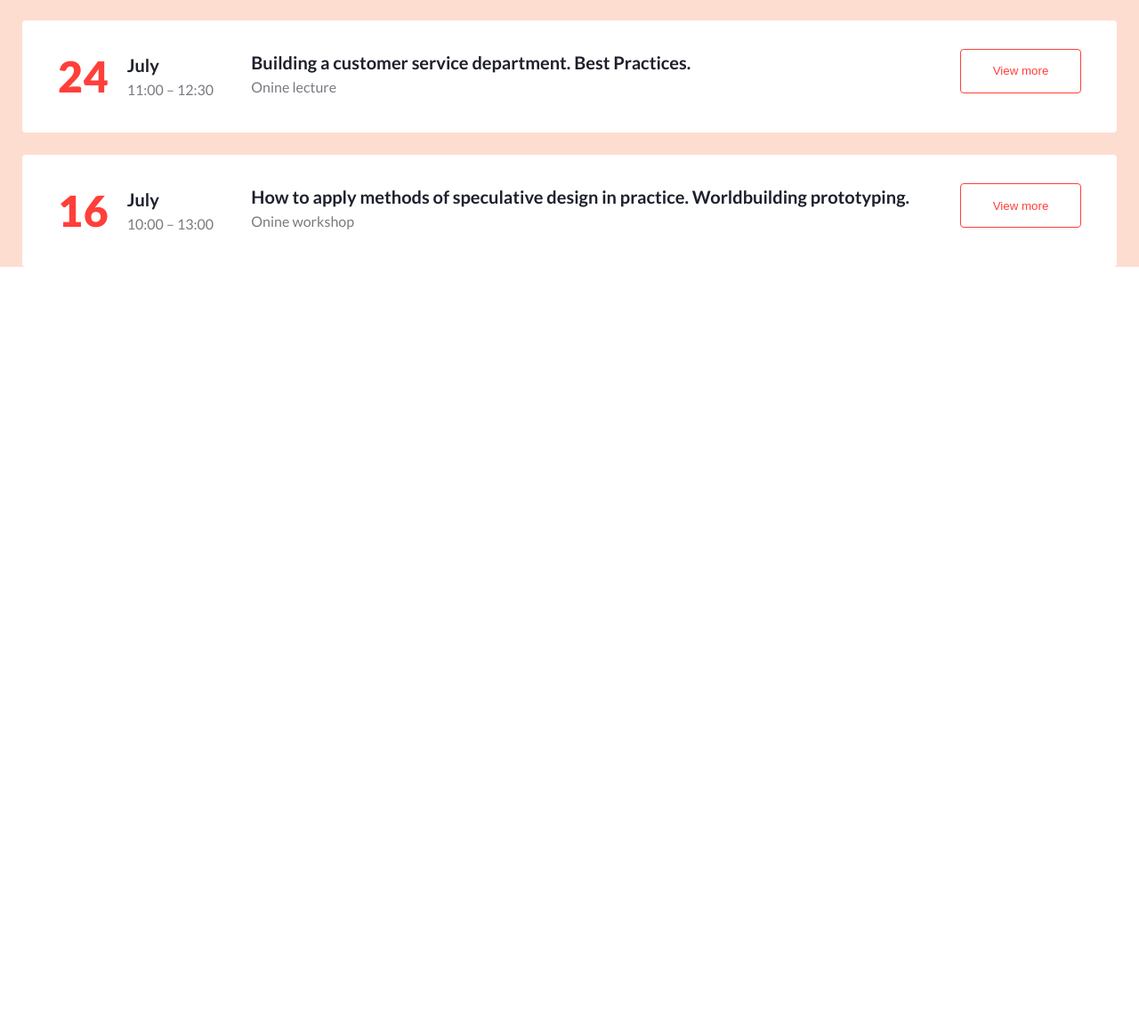
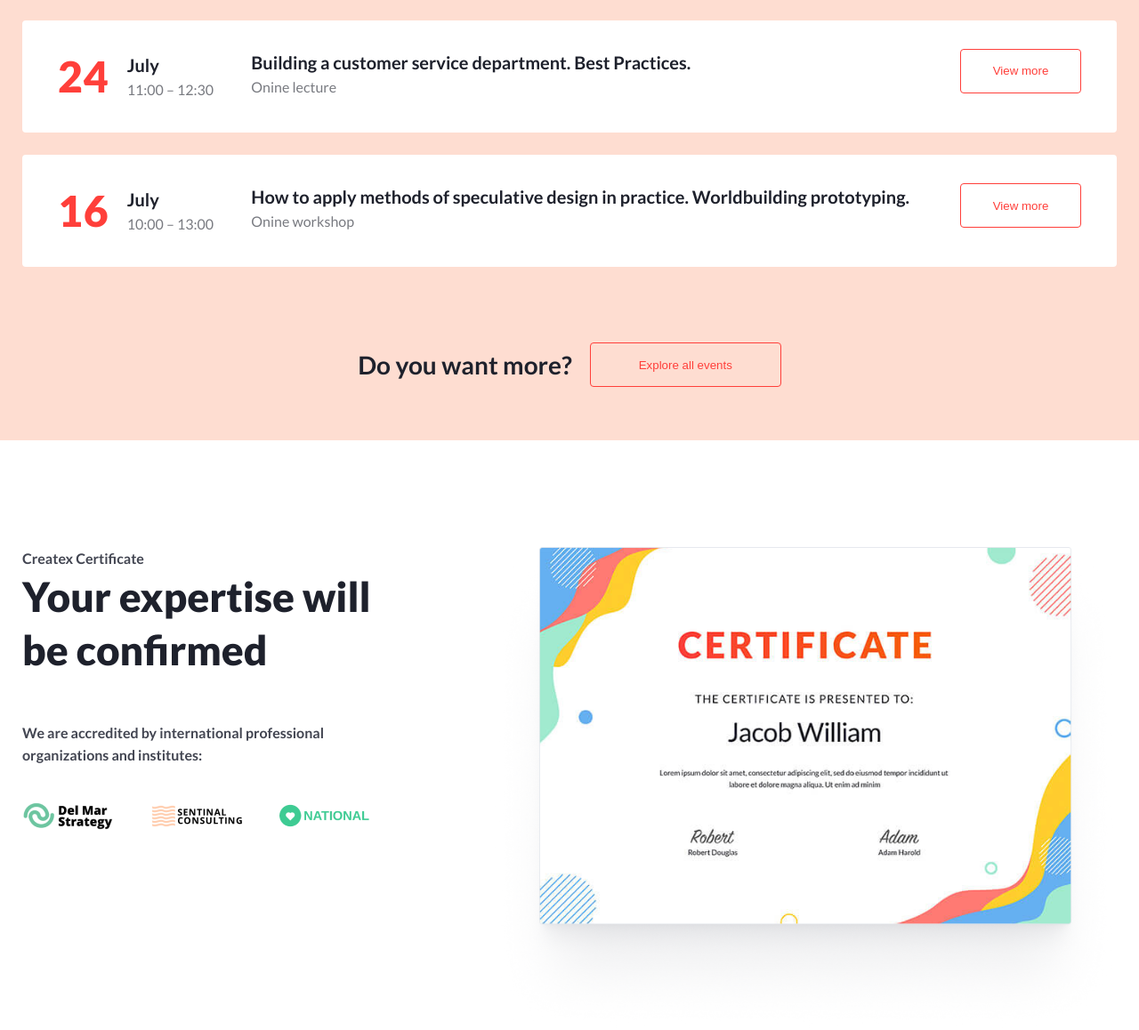
Before and after one commit to Fizz1eOut/--REATEX, a plain HTML site: page index.html in a window 1280 px wide. Shown: the part 3877-5035 px from the top of the page at 89% size. Before the commit the page ends 4177 px from the top, so only its background shows below. Drawn offline with nearby package versions, Linux system fonts and the light colour scheme.

Commit message:
Add files via upload

```diff
--- a/css/style.css
+++ b/css/style.css
@@ -934,6 +934,7 @@
   }
 }
 
+/* lectures  */
 .lectures {
   margin-top: 120px;
   background: #FEDDD1;
@@ -1015,6 +1016,27 @@
   max-width: 136px;
   width: 100%;
 }
+.lectures__bottom {
+}
+.bottom-lectures {
+  padding: 60px 0;
+  display: flex;
+  align-items: center;
+  justify-content: center;
+  gap: 20px;
+}
+.bottom-lectures__title {
+  font-weight: 700;
+  font-size: 28px;
+  line-height: 150%;
+  color: #1E212C;
+}
+.bottom-lectures__button {
+  max-width: 215px;
+  width: 100%;
+}
+
+
 
 @media (max-width: 767.98px) {
   .lectures {
@@ -1050,3 +1072,73 @@
     justify-content: center;
   }
 }
+
+@media (max-width: 500.98px) {
+  .bottom-lectures {
+    flex-direction: column;
+    padding: 30px 0 60px;
+  }
+}
+
+/* certificate */
+.certificate {
+  margin-top: 120px;
+}
+.certificate__container {
+}
+.certificate__body {
+  display: flex;
+  justify-content: space-between;
+  gap: 10px;
+}
+.certificate__content {
+  max-width: 392px;
+}
+.certificate__subtitle {
+}
+.certificate__title {
+  text-transform: none;
+  margin-bottom: 50px;
+}
+.certificate__text {
+  margin-bottom: 30px;
+}
+.certificate__pictures {
+
+}
+.pictures {
+  display: flex;
+  justify-content: space-between;
+  width: 100%;
+  gap: 10px;
+}
+.pictures__item {
+}
+.certificate__image {
+  max-width: 700px;
+}
+.certificate__image img {
+  max-width: 100%;
+}
+
+@media (max-width: 767.98px) {
+  .certificate {
+    margin-top: 70px;
+  }
+  .certificate__body {
+    flex-direction: column;
+    align-items: center;
+    row-gap: 40px;
+  }
+}
+@media (max-width: 500.98px) {
+  .certificate {
+    margin-top: 50px;
+  }
+  .certificate__title {
+    margin-bottom: 30px;
+  }
+  .pictures__item img {
+    max-width: 100%;
+  }
+}
--- a/index.html
+++ b/index.html
@@ -8,6 +8,7 @@
   <link rel="preconnect" href="https://fonts.googleapis.com">
   <link rel="preconnect" href="https://fonts.gstatic.com" crossorigin>
   <link href="https://fonts.googleapis.com/css2?family=Lato:wght@400;700;900&display=swap" rel="stylesheet">
+  <link rel="stylesheet" href="https://cdn.jsdelivr.net/npm/swiper@8/swiper-bundle.min.css"/>
   <title>СREATEX - Главная</title>
   <link rel="stylesheet" href="./css/settings.css">
   <link rel="stylesheet" href="./css/style.css">
@@ -402,7 +403,7 @@
             <div class="tabs__content" data-tabs-target="community">
               <div class="content">
                 <div class="content__item">
-                  <h3 class="content__title">community</h3>
+                  <h3 class="content__title">Community</h3>
                   <p class="content__text">Urna nisi, arcu cras nunc. Morbi mauris cras massa ut dolor quis sociis mollis augue. Nunc, sodales tortor sit diam mi amet massa. Fermentum diam diam sociis vestibulum. Nulla nisl accumsan, id dignissim massa ut amet. Amet enim, nisi tempus vehicula.</p>
                 </div>
 
@@ -475,6 +476,41 @@
               <button class="lectures__button button">View more</button>
             </div>
           </div>
+
+          <div class="lectures__bottom bottom-lectures">
+            <h3 class="bottom-lectures__title">Do you want more?</h3>
+            <button class="bottom-lectures__button button">Explore all events</button>
+          </div>
+        </div>
+      </section>
+
+      <section class="certificate">
+        <div class="certificate__container">
+          <div class="certificate__body">
+            <div class="certificate__content">
+              <div class="certificate__subtitle">Createx Certificate</div>
+              <h2 class="certificate__title title">Your expertise will be confirmed</h2>
+              <p class="certificate__text">We are accredited by international professional organizations and institutes:</p>
+
+              <div class="certificate__pictures pictures">
+                <div class="pictures__item">
+                  <img src="./img/certificate/01.png" alt="">
+                </div>
+
+                <div class="pictures__item">
+                  <img src="./img/certificate/02.png" alt="">
+                </div>
+
+                <div class="pictures__item">
+                  <img src="./img/certificate/03.png" alt="">
+                </div>
+              </div>
+            </div>
+
+            <div class="certificate__image">
+              <img src="./img/certificate/certificate.png" alt="">
+            </div>
+          </div>
         </div>
       </section>
 
@@ -488,6 +524,7 @@
   <script src="./js/modal.js"></script>
   <script defer src="./js/burger.js"></script>
   <script src="./js/tabs.js"></script>
+  <script src="https://cdn.jsdelivr.net/npm/swiper@8/swiper-bundle.min.js"></script>
 </body>
 
 </html>
```
Also changed, not shown: img/certificate/01.png (added), img/certificate/02.png (added), img/certificate/03.png (added), img/certificate/certificate.png (added).
